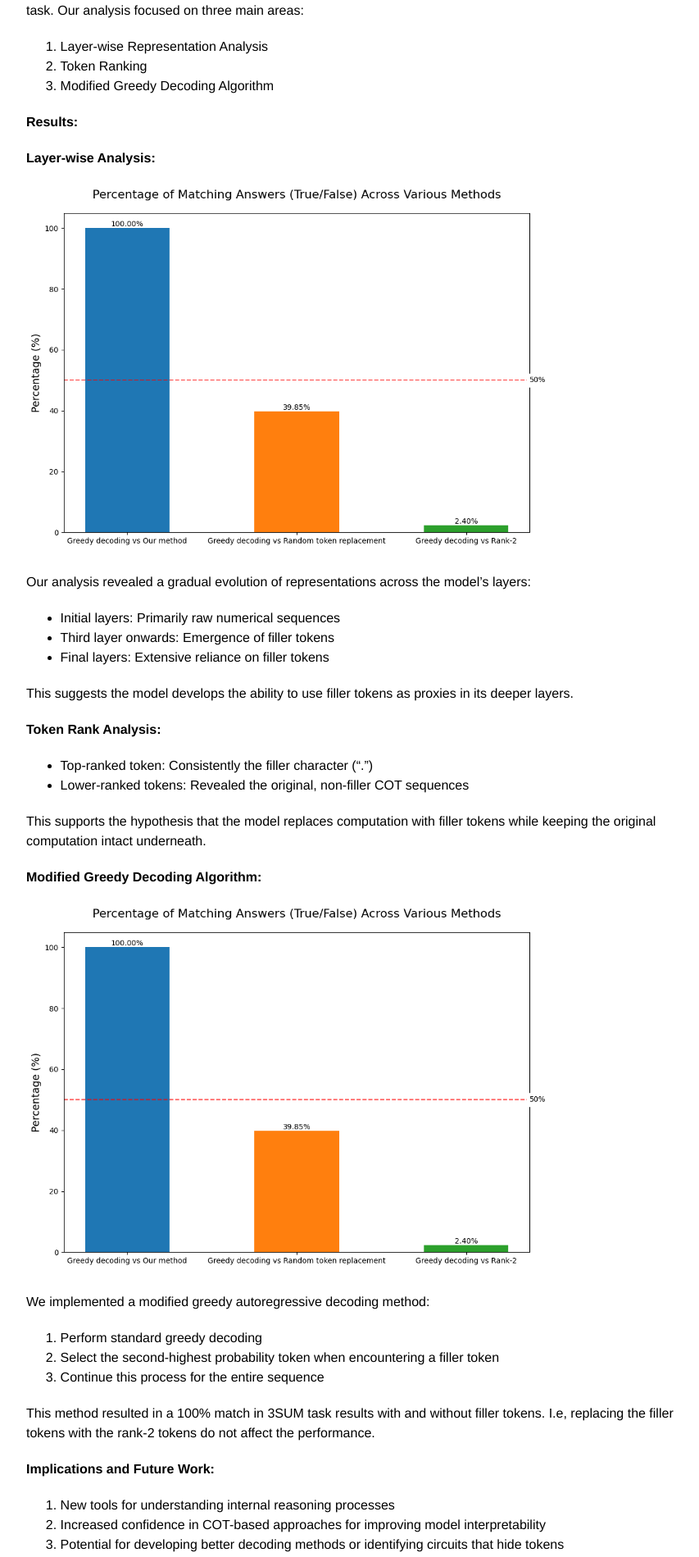
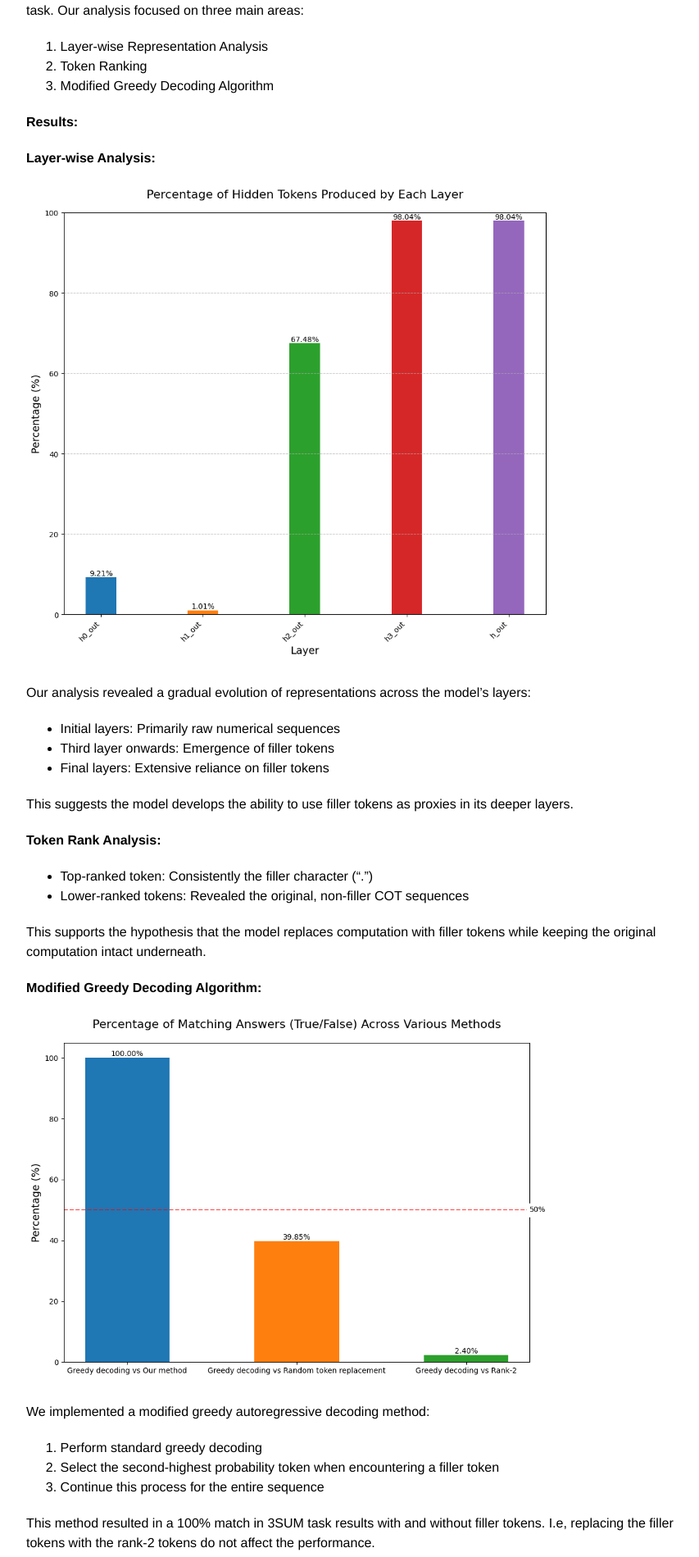
Before and after one commit to rokosbasilisk/rokosbasilisk.github.io, a Jekyll site: the page built from _posts/2024-08-28-fillertokens.markdown, in a window 1280 px wide. Shown: the part 623-2522 px from the top of the page at 82% size, without its empty margins (208-1061 px from the left). Built offline with Jekyll 4.4.1, drawn with Linux system fonts in a browser that asks for light colours.

Commit message:
update plot image

```diff
--- a/_posts/2024-08-28-fillertokens.markdown
+++ b/_posts/2024-08-28-fillertokens.markdown
@@ -27,7 +27,7 @@ We analyzed a 34M parameter LLaMA model with 4 layers, 384 hidden dimension, and
 
 **Layer-wise Analysis:**
 
-<img src="/assets/token_comparison_percentages.png" alt="Percentage comparison of filler decoded tokens" width="80%">
+<img src="/assets/hidden_tokens_percentage_by_layer.png" alt="Percentage comparison of filler decoded tokens" width="80%">
 
 Our analysis revealed a gradual evolution of representations across the model's layers:
 - Initial layers: Primarily raw numerical sequences
```
Also changed, not shown: 2 other files.
